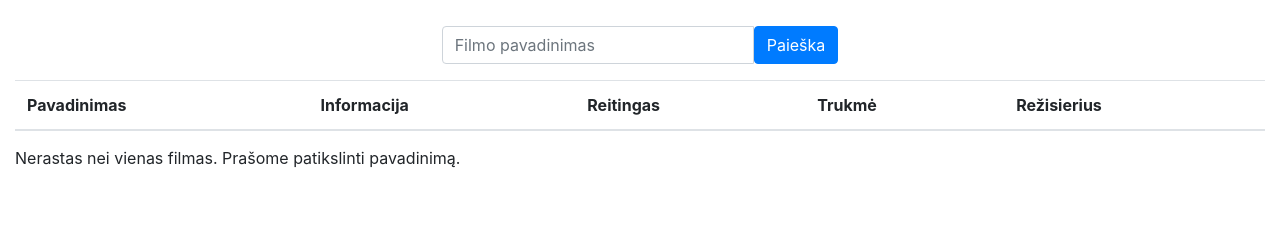
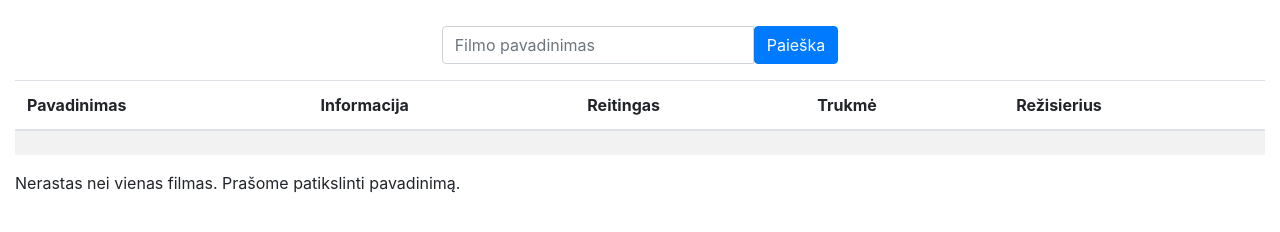
Before and after one commit to sandrakibarte/frontend-projects, a plain HTML site: page atsiskaitymas 2020.01.13/index.html in a window 1280 px wide. Shown: the part 60-292 px from the top of the page. Drawn offline with nearby package versions, Linux system fonts and the light colour scheme; files that its build step writes are made by us from their sources.

Commit message:
Update index.html

```diff
--- a/atsiskaitymas 2020.01.13/index.html
+++ b/atsiskaitymas 2020.01.13/index.html
@@ -35,7 +35,11 @@
 			</thead>
 			<tbody>
 				<tr class="movie">
-
+					<td></td>
+					<td></td>
+					<td></td>
+					<td></td>
+					<td></td>
 				</tr>
 			</tbody>
 		</table>
```
